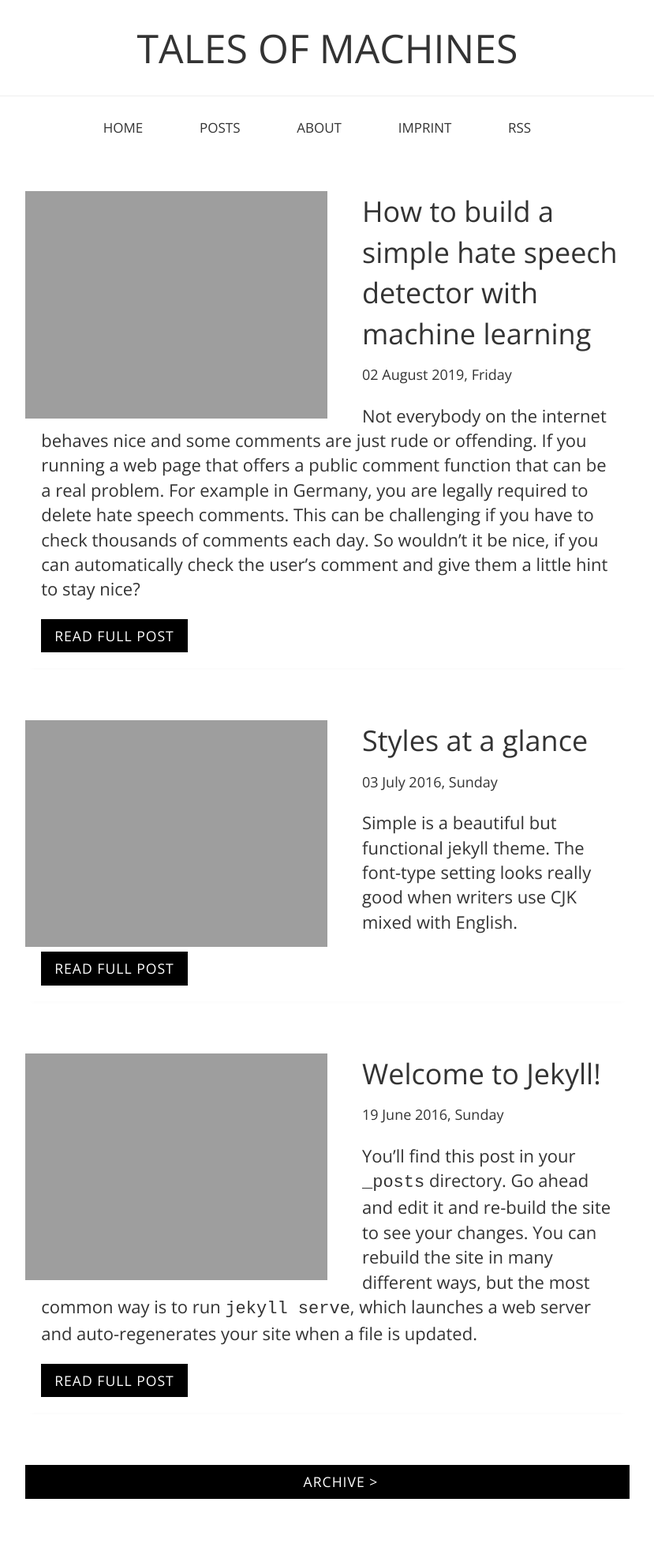
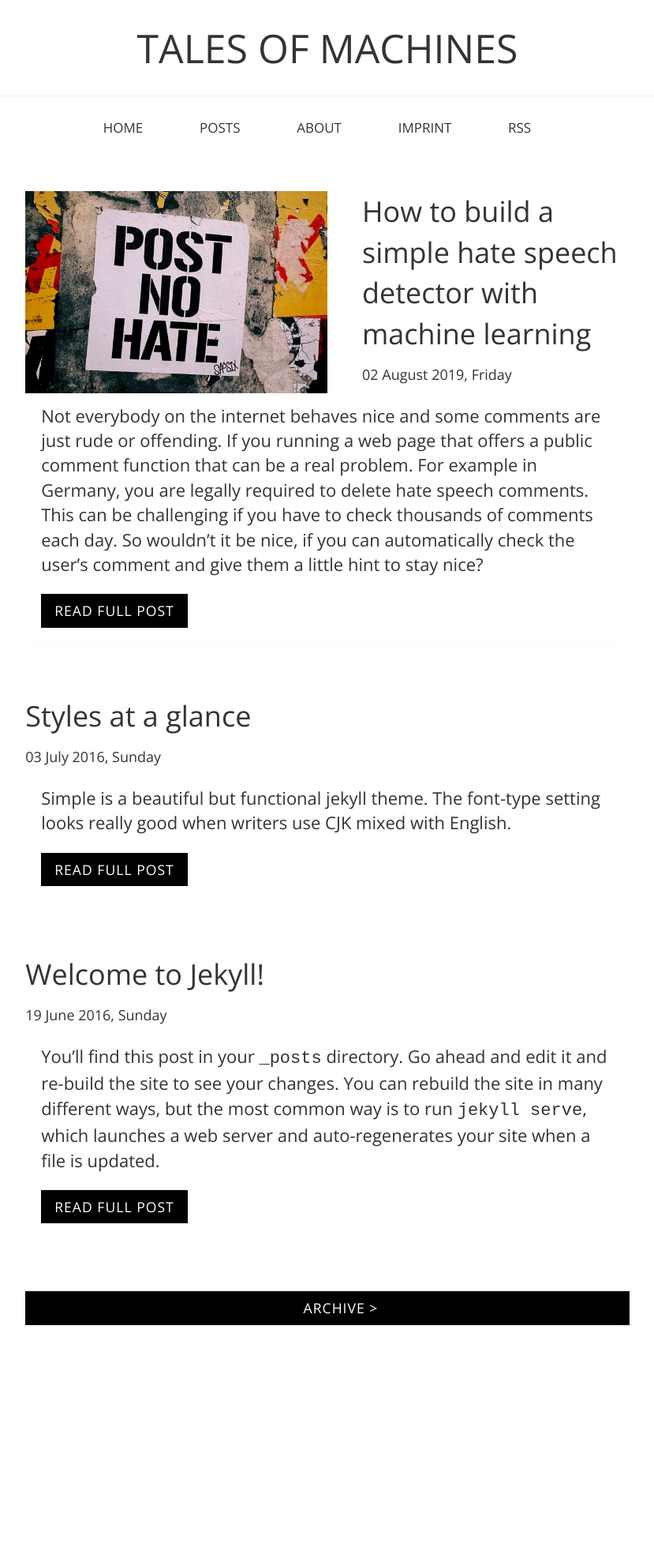
Before and after one commit to oliverguhr/olivers-blog, a Jekyll site: the page built from index.html, in a window 1280 px wide. Shown: the whole page at 79% size, without its empty margins (225-1054 px from the left). Built offline with Jekyll 4.4.1, drawn with Linux system fonts in a browser that asks for light colours; after the commit the page ends 1744 px from its top, so only the background shows below that.

Commit message:
added post specific images

```diff
--- a/_layouts/post.html
+++ b/_layouts/post.html
@@ -3,7 +3,10 @@ layout: default
 ---
 <article class="box content" itemscope itemtype="http://schema.org/BlogPosting">
 
-  <img src="https://oliverguhr.github.io/flexblog/1.jpg" class="fullWidth">
+  {% if page.image %}
+        <img src="{{page.image}}" class="twoThridsWidthCenter">
+  {% endif %}
+
   <header class="artilce_header">
     <h1 class="artilce_title" itemprop="name headline">{{ page.title }}</h1>
     <p class="artilce_meta"><time datetime="{{ page.date | date_to_xmlschema }}" itemprop="datePublished">{{ page.date | date: "%b %-d, %Y" }}</time>{% if page.author %} • <span itemprop="author" itemscope itemtype="http://schema.org/Person"><span itemprop="name">{{ page.author }}</span></span>{% endif %}</p>
--- a/_sass/_flexblog.scss
+++ b/_sass/_flexblog.scss
@@ -145,6 +145,12 @@ h2 {
 .fullWidth {
     width: 100%;
 }
+.twoThridsWidthCenter {
+    width: 66%;
+    margin: auto;
+    float: none;
+    display: block;
+}
 
 .button {
     display: inline-block;
--- a/index.html
+++ b/index.html
@@ -6,7 +6,9 @@ title: Home
     {% for post in site.posts limit:5%}
 
     <article class="box">
-      <img src="https://oliverguhr.github.io/flexblog/1.jpg" class="halfWidth">
+      {% if post.image %}
+        <img src="{{post.image}}" class="halfWidth">
+      {% endif %}
       <header class="post_header">
         <h2 class="post_title"><a href="{{ post.url | prepend: site.baseurl }}">{{ post.title}}</a></h2>
         <time class="post_date">{{ post.date | date: "%d %B %Y, %A" }}</time>
```
Also changed, not shown: assets/posts/post-no-hate.jpg (added).
